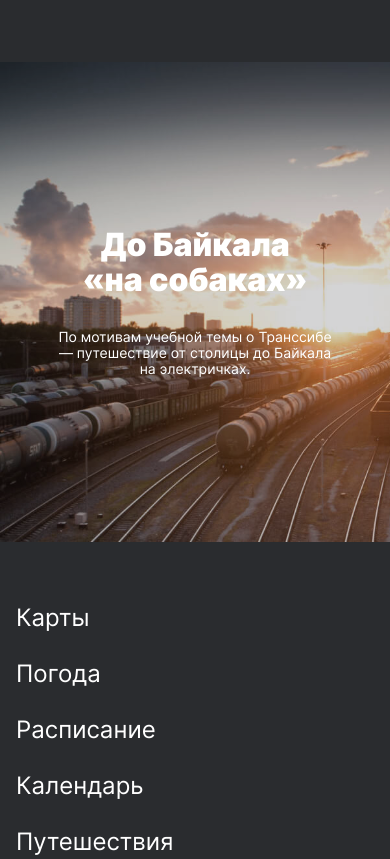
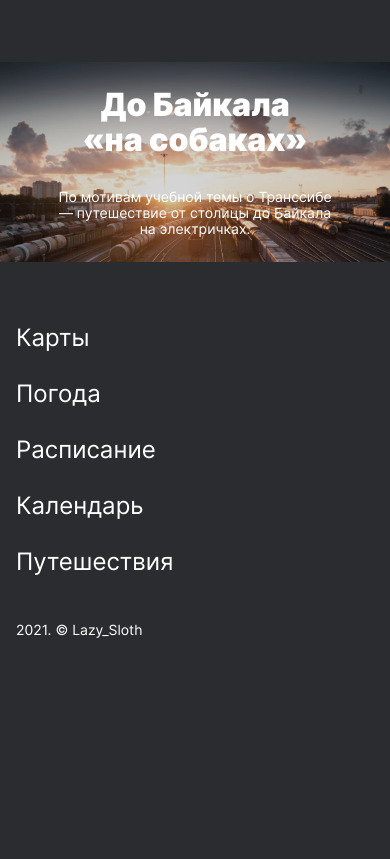
Before and after one commit to lazysl0th/russian-travel, a plain HTML site: page index.html in a window 390 px wide. Shown: the part 9373-10232 px from the top of the page. After the commit the page ends 10035 px from the top, so only its background shows below. Drawn offline with Linux system fonts and the light colour scheme.

Commit message:
Исправлены замечания после проверки код-ревьювера №1

```diff
--- a/blocs/cover/__link/cover__link.css
+++ b/blocs/cover/__link/cover__link.css
@@ -34,7 +34,7 @@
 }
 
 @media screen and (max-width: 768px) {
-  .cover {
+  .cover__link {
     flex-basis: 100%;
     min-height: 480px;
   }
@@ -43,6 +43,6 @@
 @media screen and (max-width: 425px) {
   .cover__link {
     flex-basis: 100%;
-    min-height: 320px;
+    min-height: 200px;
   }
 }
```
